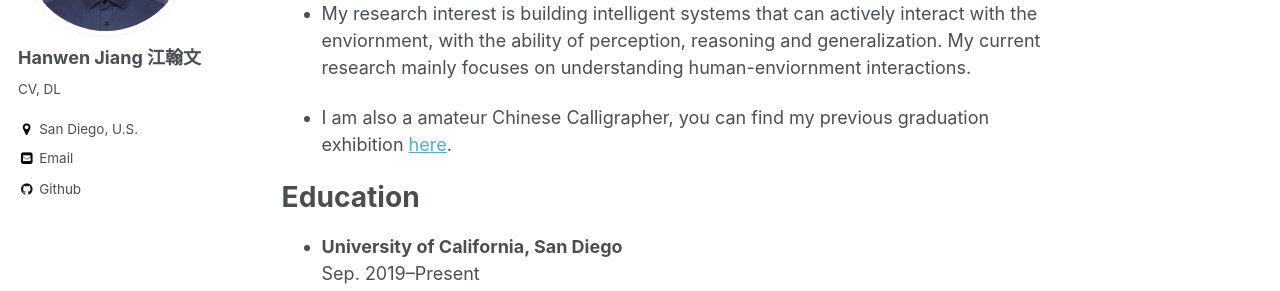
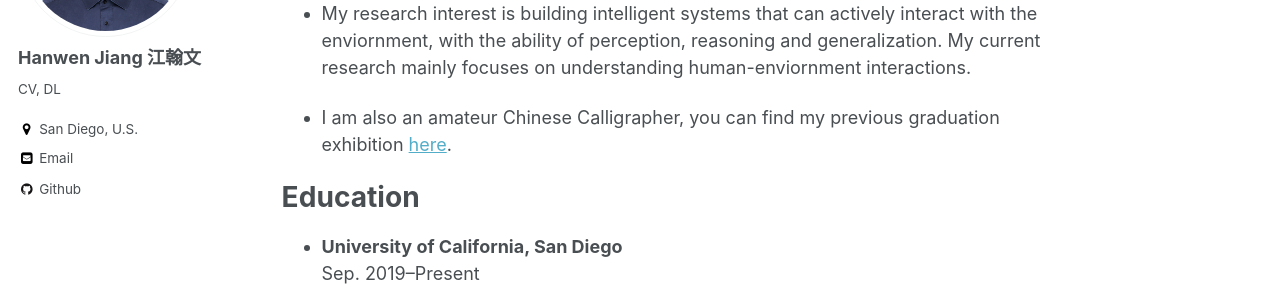
Before and after one commit to hwjiang1510/hwjiang1510.github.io, a Jekyll site: the page built from _pages/about.md, in a window 1280 px wide and 900 px high. Shown: the part 256-547 px from the top of the window. Built offline with Jekyll 4.4.1, drawn with Linux system fonts in a browser that asks for light colours.

Commit message:
main page

```diff
--- a/_pages/about.md
+++ b/_pages/about.md
@@ -13,7 +13,7 @@ My advisor is [Prof. Xiaolong Wang](https://xiaolonw.github.io/).
 * My research interest is building intelligent systems that can actively interact with the enviornment, with the ability of perception, reasoning and generalization.
 My current research mainly focuses on understanding human-enviornment interactions.
 
-* I am also a amateur Chinese Calligrapher, you can find my previous graduation exhibition [here](https://mp.weixin.qq.com/s/7ERydW3i3iGsVcMOR13nzQ).
+* I am also an amateur Chinese Calligrapher, you can find my previous graduation exhibition [here](https://mp.weixin.qq.com/s/7ERydW3i3iGsVcMOR13nzQ).
 
 
 # Education
```
Also changed, not shown: _pages/publications.md (+1 -1 lines).
